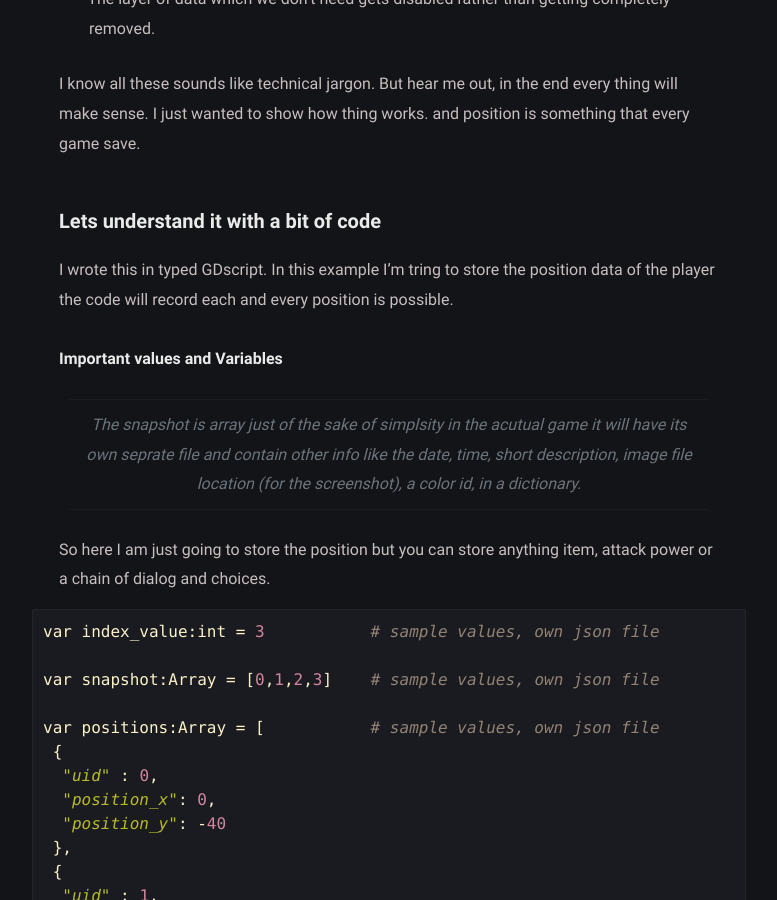
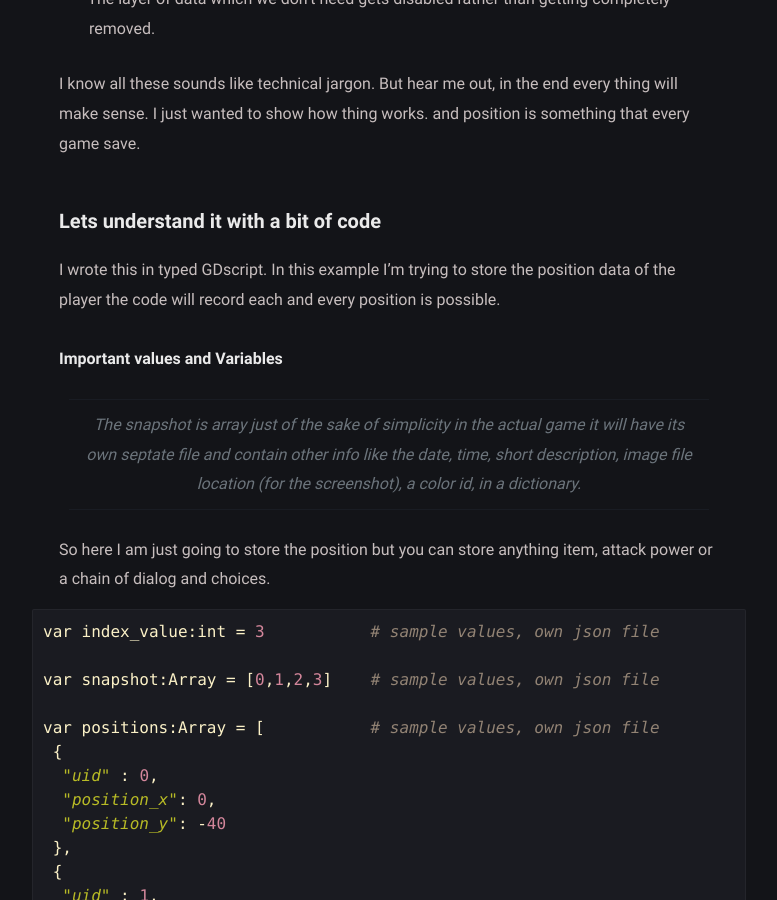
Before and after one commit to mayank-prasoon/gamedesign.github.io, a Jekyll site: the page built from _posts/2021-06-02-a-guide-on-save-system-for-non-linear-game.md, in a window 1280 px wide and 900 px high, scrolled down 12442 px. Shown: the whole window, without its empty margins (251-1028 px from the left). Built offline with Jekyll 4.4.1, drawn with Linux system fonts in a browser that asks for light colours; some of the changed text lies outside the part shown.

Commit message:
Update 2021-06-02-a-guide-on-save-system-for-non-linear-game.md

```diff
--- a/_posts/2021-06-02-a-guide-on-save-system-for-non-linear-game.md
+++ b/_posts/2021-06-02-a-guide-on-save-system-for-non-linear-game.md
@@ -206,11 +206,11 @@ I know all these sounds like technical jargon. But hear me out, in the end every
 
 #### Lets understand it with a bit of code
 
-I wrote this in typed GDscript. In this example I'm tring to store the position data of the player the code will record each and every position is possible.
+I wrote this in typed GDscript. In this example I'm trying to store the position data of the player the code will record each and every position is possible.
 
 **Important values and Variables**
 
-> The snapshot is array just of the sake of simplsity in the acutual game it will have its own seprate file and contain other info like the date, time, short description, image file location (for the screenshot), a color id, in a dictionary.
+> The snapshot is array just of the sake of simplicity in the actual game it will have its own septate file and contain other info like the date, time, short description, image file location (for the screenshot), a color id, in a dictionary.
 
 So here I am just going to store the position but you can store anything item, attack power or a chain of dialog and choices.
 
```
Also changed, not shown: other parts of _posts/2021-06-02-a-guide-on-save-system-for-non-linear-game.md (+2 -2 lines).
